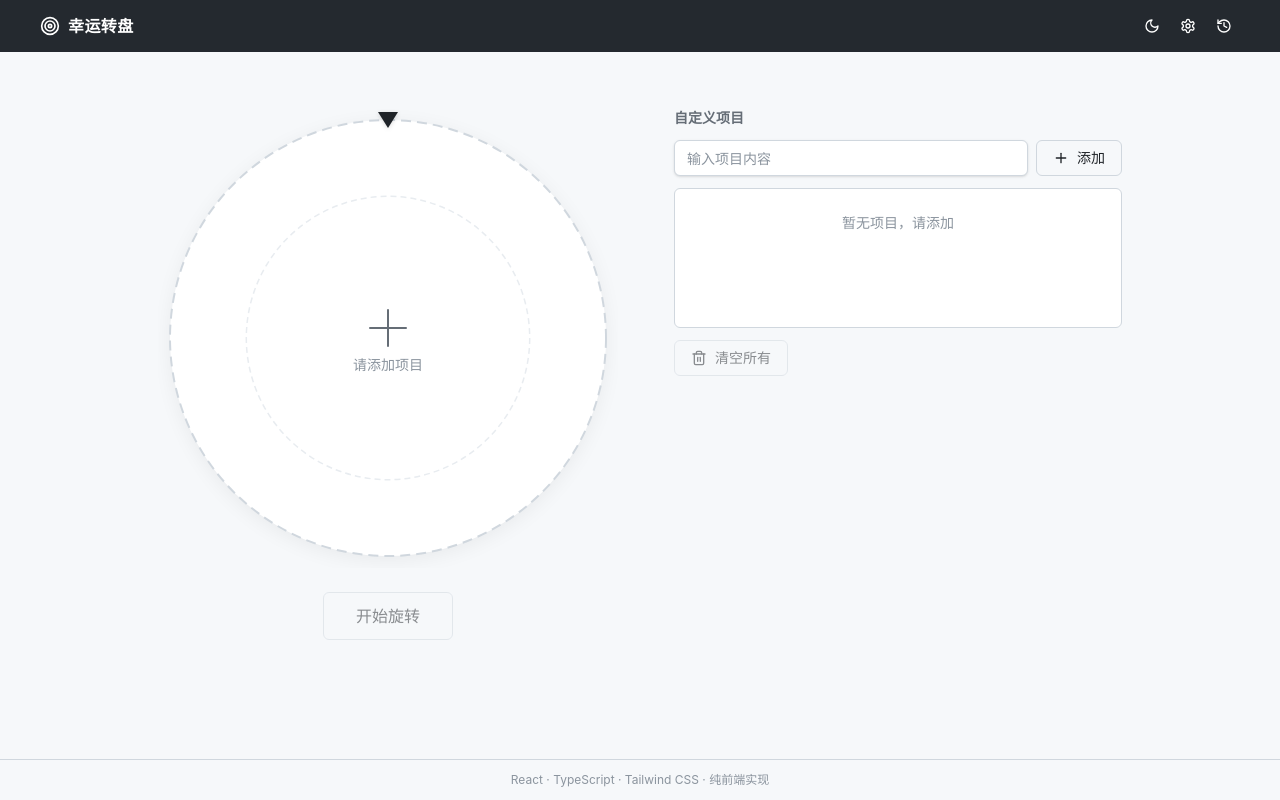
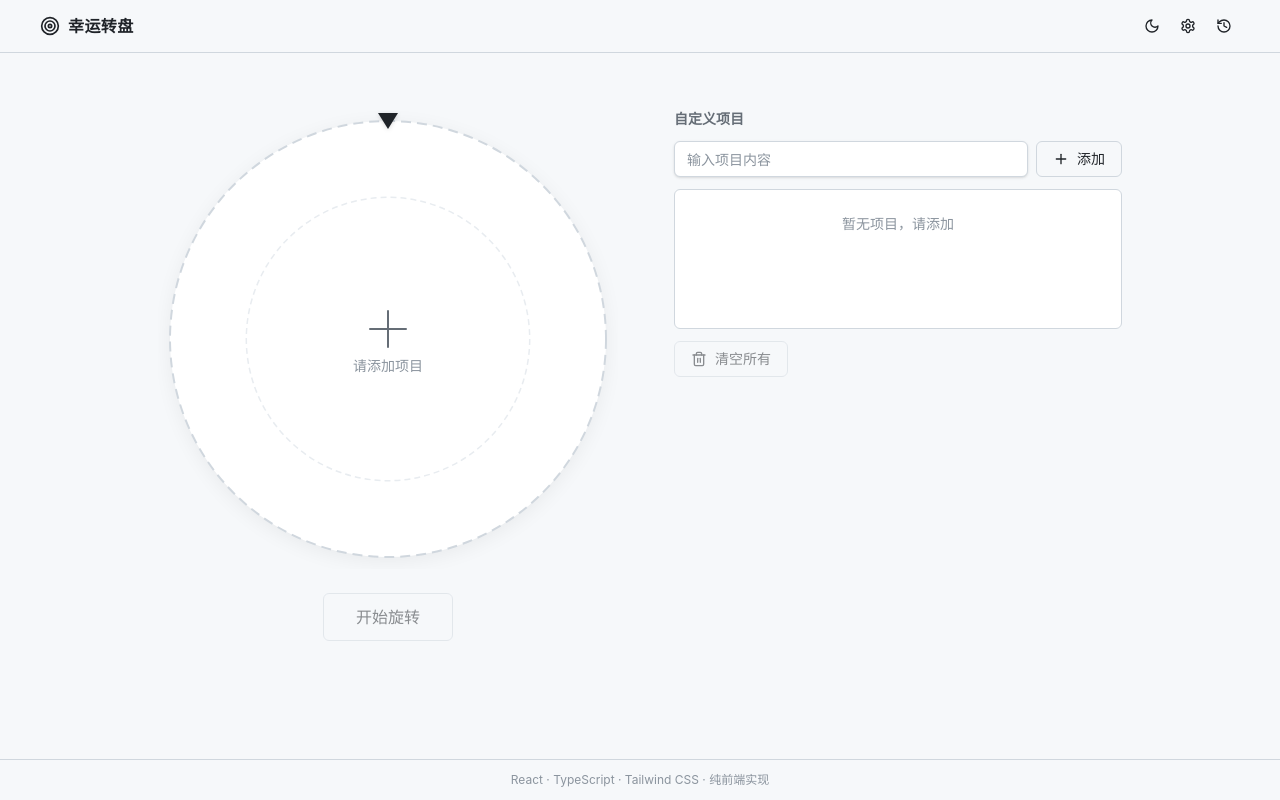
Before and after one commit to Allertant/my-item-selecter, a React (Vite) app: page / in a window 1280 px wide. Built offline with nearby package versions, Linux system fonts and the light colour scheme; the HTML template or start-up script is replaced by a standard one.

Commit message:
style: 亮色模式配色优化 - Header 改为浅灰底深色字，扇形颜色减轻，移除按钮/输入框主题切换动画

```diff
--- a/src/components/Header.tsx
+++ b/src/components/Header.tsx
@@ -9,7 +9,7 @@ interface HeaderProps {
 
 export default function Header({ onOpenConfig, onOpenHistory, theme, onToggleTheme }: HeaderProps) {
   return (
-    <header className="sticky top-0 z-40 bg-header text-white px-4 py-2.5 sm:px-6 lg:px-10 flex items-center justify-between">
+    <header className="sticky top-0 z-40 bg-header text-fg border-b border-header-border px-4 py-2.5 sm:px-6 lg:px-10 flex items-center justify-between">
       <div className="flex items-center gap-2">
         <Target className="h-[18px] w-[18px] lg:h-5 lg:w-5" />
         <h1 className="text-sm lg:text-base font-semibold tracking-wide">幸运转盘</h1>
@@ -17,7 +17,7 @@ export default function Header({ onOpenConfig, onOpenHistory, theme, onToggleThe
       <div className="flex items-center gap-1">
         <button
           onClick={onToggleTheme}
-          className="p-2 rounded-md hover:bg-white/10 transition-colors"
+          className="p-2 rounded-md hover:bg-black/5"
           aria-label={theme === 'dark' ? '切换到白天模式' : '切换到夜晚模式'}
         >
           {theme === 'dark'
@@ -27,14 +27,14 @@ export default function Header({ onOpenConfig, onOpenHistory, theme, onToggleThe
         </button>
         <button
           onClick={onOpenConfig}
-          className="p-2 rounded-md hover:bg-white/10 transition-colors"
+          className="p-2 rounded-md hover:bg-black/5"
           aria-label="配置"
         >
           <Settings className="h-4 w-4" />
         </button>
         <button
           onClick={onOpenHistory}
-          className="p-2 rounded-md hover:bg-white/10 transition-colors"
+          className="p-2 rounded-md hover:bg-black/5"
           aria-label="历史记录"
         >
           <History className="h-4 w-4" />
--- a/src/components/ui/button.tsx
+++ b/src/components/ui/button.tsx
@@ -4,7 +4,7 @@ import { cva, type VariantProps } from "class-variance-authority"
 import { cn } from "@/lib/utils"
 
 const buttonVariants = cva(
-  "inline-flex items-center justify-center gap-2 whitespace-nowrap rounded-md text-sm font-medium transition-colors focus-visible:outline-none focus-visible:ring-1 focus-visible:ring-ring disabled:pointer-events-none disabled:opacity-50 [&_svg]:pointer-events-none [&_svg]:size-4 [&_svg]:shrink-0 cursor-pointer",
+  "inline-flex items-center justify-center gap-2 whitespace-nowrap rounded-md text-sm font-medium focus-visible:outline-none focus-visible:ring-1 focus-visible:ring-ring disabled:pointer-events-none disabled:opacity-50 [&_svg]:pointer-events-none [&_svg]:size-4 [&_svg]:shrink-0 cursor-pointer",
   {
     variants: {
       variant: {
--- a/src/components/ui/input.tsx
+++ b/src/components/ui/input.tsx
@@ -7,7 +7,7 @@ const Input = React.forwardRef<HTMLInputElement, React.InputHTMLAttributes<HTMLI
       <input
         type={type}
         className={cn(
-          "flex h-9 w-full rounded-md border border-border bg-canvas px-3 py-1 text-sm shadow-sm transition-colors file:border-0 file:bg-transparent file:text-sm file:font-medium file:text-fg placeholder:text-fg-subtle focus-visible:outline-none focus-visible:ring-1 focus-visible:ring-fg-muted disabled:cursor-not-allowed disabled:opacity-50",
+          "flex h-9 w-full rounded-md border border-border bg-canvas px-3 py-1 text-sm shadow-sm file:border-0 file:bg-transparent file:text-sm file:font-medium file:text-fg placeholder:text-fg-subtle focus-visible:outline-none focus-visible:ring-1 focus-visible:ring-fg-muted disabled:cursor-not-allowed disabled:opacity-50",
           className
         )}
         ref={ref}
--- a/src/components/ui/switch.tsx
+++ b/src/components/ui/switch.tsx
@@ -8,7 +8,7 @@ const Switch = React.forwardRef<
 >(({ className, ...props }, ref) => (
   <SwitchPrimitive.Root
     className={cn(
-      "peer inline-flex h-5 w-9 shrink-0 cursor-pointer items-center rounded-full border-2 border-transparent shadow-sm transition-colors focus-visible:outline-none focus-visible:ring-2 focus-visible:ring-fg-muted focus-visible:ring-offset-2 focus-visible:ring-offset-canvas disabled:cursor-not-allowed disabled:opacity-50 data-[state=checked]:bg-fg data-[state=unchecked]:bg-fg-subtle",
+      "peer inline-flex h-5 w-9 shrink-0 cursor-pointer items-center rounded-full border-2 border-transparent shadow-sm focus-visible:outline-none focus-visible:ring-2 focus-visible:ring-fg-muted focus-visible:ring-offset-2 focus-visible:ring-offset-canvas disabled:cursor-not-allowed disabled:opacity-50 data-[state=checked]:bg-fg data-[state=unchecked]:bg-fg-subtle",
       className
     )}
     {...props}
--- a/src/components/ui/tooltip.tsx
+++ b/src/components/ui/tooltip.tsx
@@ -14,7 +14,7 @@ const TooltipContent = React.forwardRef<
     ref={ref}
     sideOffset={sideOffset}
     className={cn(
-      "z-50 overflow-hidden rounded-md bg-fg px-3 py-1.5 text-xs text-canvas animate-in fade-in-0 zoom-in-95 data-[state=closed]:animate-out data-[state=closed]:fade-out-0 data-[state=closed]:zoom-out-95",
+      "z-50 overflow-hidden rounded-md bg-fg px-3 py-1.5 text-xs text-canvas",
       className
     )}
     {...props}
--- a/src/index.css
+++ b/src/index.css
@@ -2,7 +2,8 @@
 
 /* ===== 白天模式（默认） ===== */
 @theme {
-  --color-header: #24292f;
+  --color-header: #f6f8fa;
+  --color-header-border: #d0d7de;
   --color-canvas: #ffffff;
   --color-canvas-subtle: #f6f8fa;
   --color-border: #d0d7de;
@@ -23,6 +24,7 @@
 /* ===== 夜晚模式 ===== */
 .dark {
   --color-header: #1c2128;
+  --color-header-border: #30363d;
   --color-canvas: #161b22;
   --color-canvas-subtle: #0d1117;
   --color-border: #30363d;
--- a/src/lib/wheel-drawing.ts
+++ b/src/lib/wheel-drawing.ts
@@ -35,9 +35,9 @@ const COLORS_LIGHT = {
   emptyInnerCircle: '#e8ecf0',
   plusIcon: '#656d76',
   emptyText: '#8b949e',
-  sliceText: '#ffffff',
+  sliceText: '#1f2328',
   sliceSeparator: 'rgba(255, 255, 255, 0.8)',
-  sliceTextShadow: 'rgba(0, 0, 0, 0.4)',
+  sliceTextShadow: 'none',
   centerFill: '#ffffff',
   centerBorder: '#d0d7de',
   centerText: '#1f2328',
@@ -54,9 +54,9 @@ const COLORS_DARK = {
   sliceText: '#e6edf3',
   sliceSeparator: 'rgba(22, 27, 34, 0.6)',
   sliceTextShadow: 'rgba(0, 0, 0, 0.6)',
-  centerFill: '#30363d',
-  centerBorder: '#484f58',
-  centerText: '#e6edf3',
+  centerFill: '#e6edf3',
+  centerBorder: '#c9d1d9',
+  centerText: '#1f2328',
   centerTextShadow: 'none',
 } as const;
 
--- a/src/lib/wheel-utils.ts
+++ b/src/lib/wheel-utils.ts
@@ -1,6 +1,6 @@
 /** GitHub 风格双色交替配色（白天模式） */
 export const WHEEL_COLORS_LIGHT = [
-  '#24292f', '#6e7781',
+  '#656d76', '#c9d1d9',
 ] as const;
 
 /** GitHub 风格双色交替配色（夜晚模式） */
```
